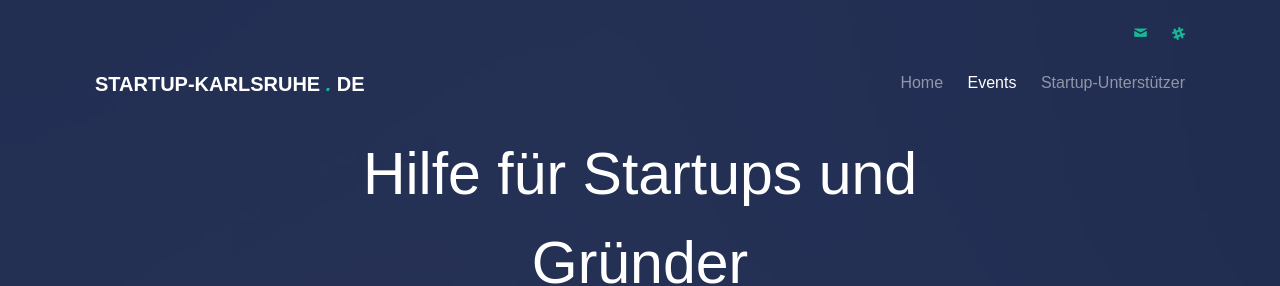
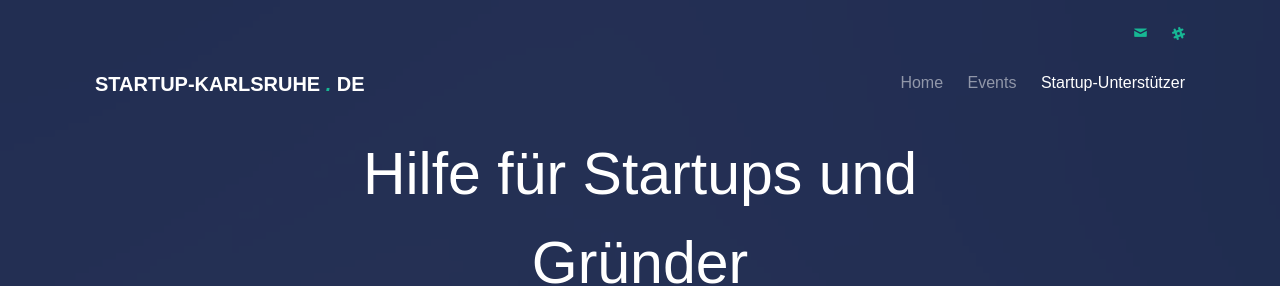
Before and after one commit to pioniergarage/startup-karlsruhe.de, a Jekyll site: the page built from hilfe-fuer-startups-und-gruender.html, in a window 1280 px wide. Shown: the top 286 px of the page. Built offline with Jekyll 4.4.1, drawn with Linux system fonts in a browser that asks for light colours; nearby versions of some CDN libraries; some web fonts are replaced.

Commit message:
Make the navigation work

```diff
--- a/_layouts/default.html
+++ b/_layouts/default.html
@@ -78,9 +78,14 @@
                 </div>
                 <div class="col-xs-8 text-right menu-1">
                     <ul>
-                        <li><a href="/">Home</a></li>
-                        <li class="active"><a href="events.html">Events</a></li>
-                        <li><a href="hilfe-fuer-startups-und-gruender.html">Startup-Unterstützer</a></li>
+                        <li {% if page.url == "/" %}class="active"{% endif %}>
+                            <a href="/">Home</a>
+                        </li>
+                        <li {% if page.url == "/events.html" %}class="active"{% endif %}>
+                            <a href="events.html">Events</a></li>
+                        <li {% if page.url == "/hilfe-fuer-startups-und-gruender.html" %}class="active"{% endif %}>
+                            <a href="hilfe-fuer-startups-und-gruender.html">Startup-Unterstützer</a>
+                        </li>
                     </ul>
                 </div>
             </div>
```
